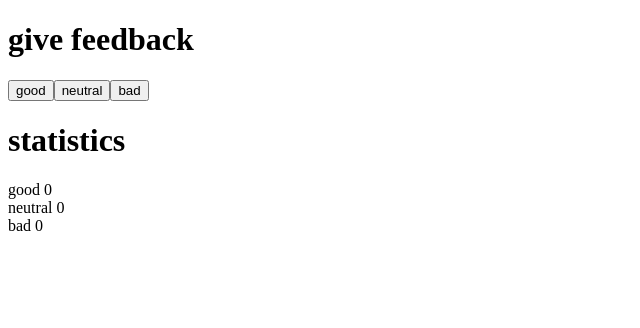
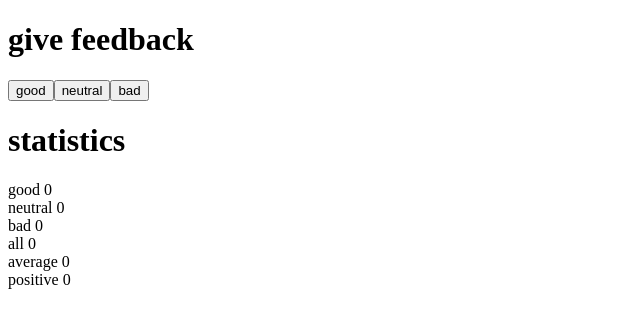
Before and after one commit to arkadx13/fullstack-open, a React (Vite) app in the folder part1/unicafe/: page / in a window 1280 px wide. Shown: the top 328 px of the page, without its empty margins (0-640 px from the left). Built offline with nearby package versions, Linux system fonts and the light colour scheme.

Commit message:
unicafe 1.7 done; renamed FeedbackTally to FeedbackStatistics

```diff
--- a/part1/unicafe/src/App.jsx
+++ b/part1/unicafe/src/App.jsx
@@ -4,16 +4,25 @@ const FeedbackButton = ({ onClick, text }) => (
 	<button onClick={onClick}>{text}</button>
 );
 
-const FeedbackTally = ({ value, text }) => (
-	<div>
-		{text} {value}
-	</div>
-);
+const FeedbackStatistics = ({ value, text }) => {
+	console.log(text, value);
+
+	return (
+		<div>
+			{text} {value}
+		</div>
+	);
+};
 
 const App = () => {
 	const [good, setGood] = useState(0);
 	const [neutral, setNeutral] = useState(0);
 	const [bad, setBad] = useState(0);
+	const feedbackCounts = good + neutral + bad;
+	// Scoring => good: 1, neutral: 0, bad: -1
+	const totalScore = good - bad;
+	const averageScore = totalScore / feedbackCounts;
+	const positivePercentage = (good / feedbackCounts) * 100;
 
 	const handleGoodFeedback = () => setGood(good + 1);
 	const handleNeutralFeedback = () => setNeutral(neutral + 1);
@@ -27,9 +36,15 @@ const App = () => {
 			<FeedbackButton onClick={handleBadFeedback} text="bad" />
 
 			<h1>statistics</h1>
-			<FeedbackTally value={good} text="good" />
-			<FeedbackTally value={neutral} text="neutral" />
-			<FeedbackTally value={bad} text="bad" />
+			<FeedbackStatistics value={good} text="good" />
+			<FeedbackStatistics value={neutral} text="neutral" />
+			<FeedbackStatistics value={bad} text="bad" />
+			<FeedbackStatistics value={feedbackCounts} text="all" />
+			<FeedbackStatistics value={averageScore || 0} text="average" />
+			<FeedbackStatistics
+				value={positivePercentage || 0}
+				text="positive"
+			/>
 		</div>
 	);
 };
```
